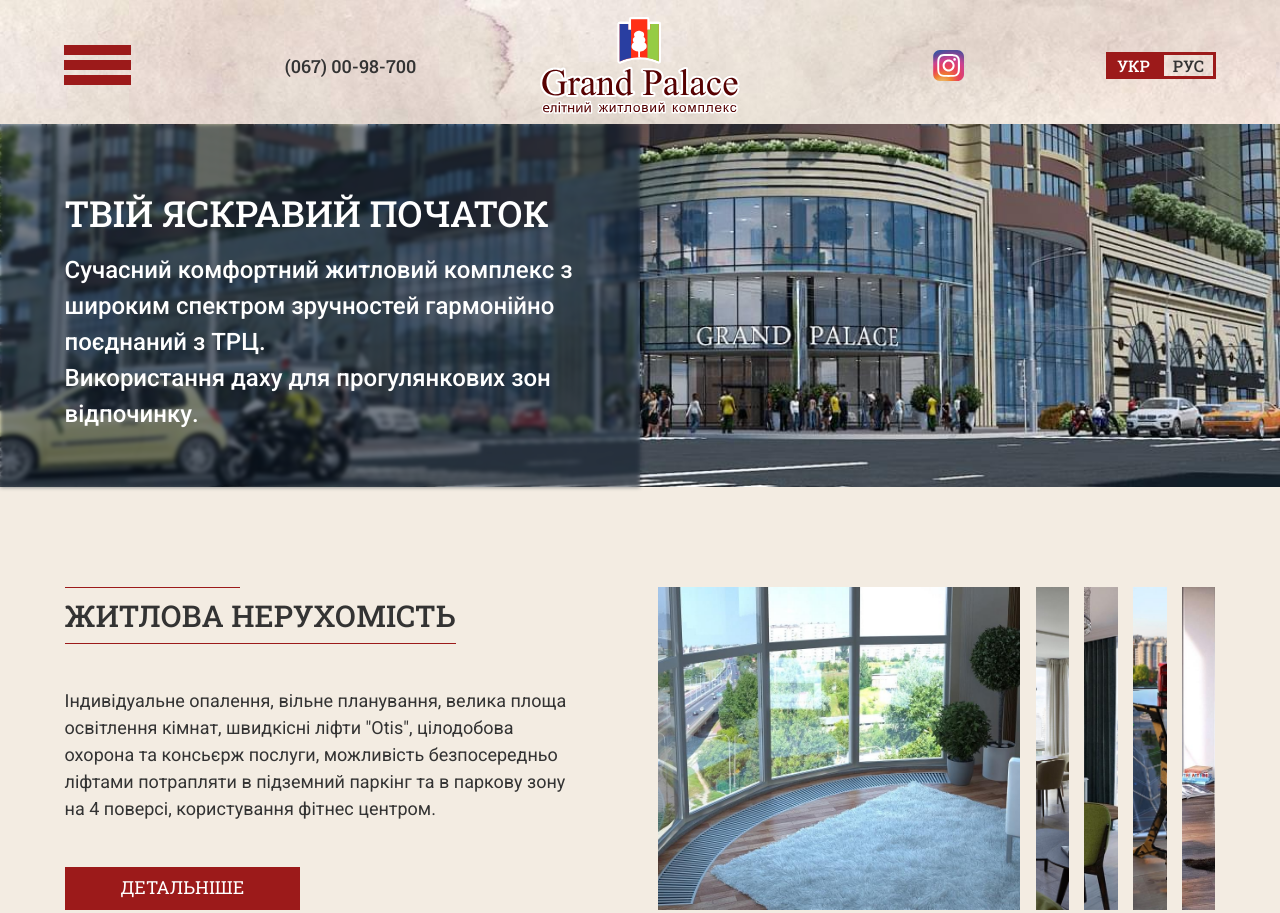
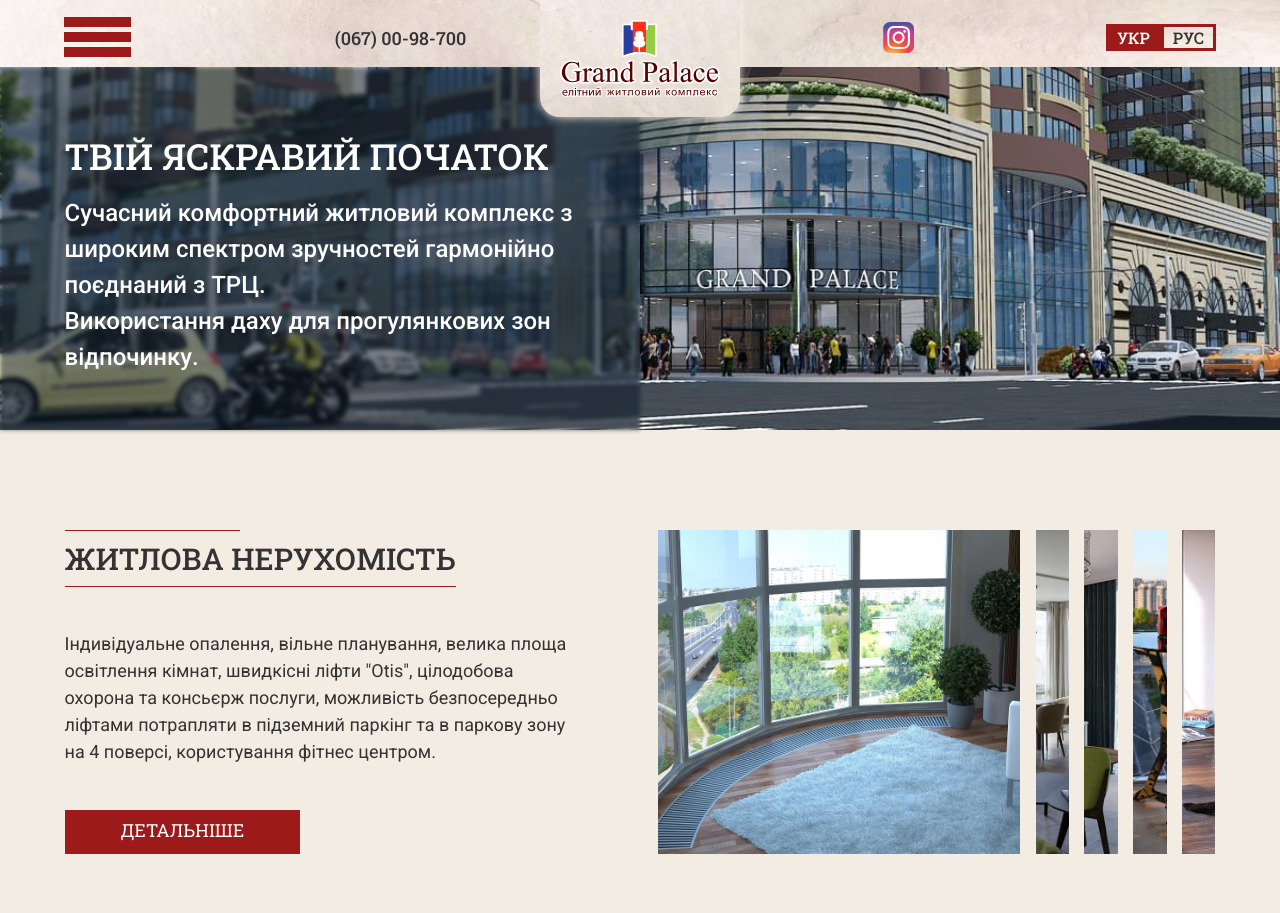
Before and after one commit to Zavorotna/grand-palace, a website: page docs/index.html in a window 1280 px wide. Shown: the top 913 px of the page. Drawn offline with Linux system fonts and the light colour scheme.

Commit message:
header-line logo

```diff
--- a/src/sass/styles.sass
+++ b/src/sass/styles.sass
@@ -126,6 +126,20 @@ figure
     .head-line
       &::after
         width: 50%
+
+
+.header__logo
+  width: 250px
+  position: fixed
+  left: 50%
+  top: 0
+  transform: translateX(-50%)
+  padding: 20px
+  background-color: linen
+  border-radius: 0 0 20px 20px
+  box-shadow: 0 0 10px linen
+  background: #f3ece2 url(../img/header-bg.jpg) center/cover no-repeat
+
 
 .btn
   display: inline-block
```
Also changed, not shown: docs/css/styles.css.
